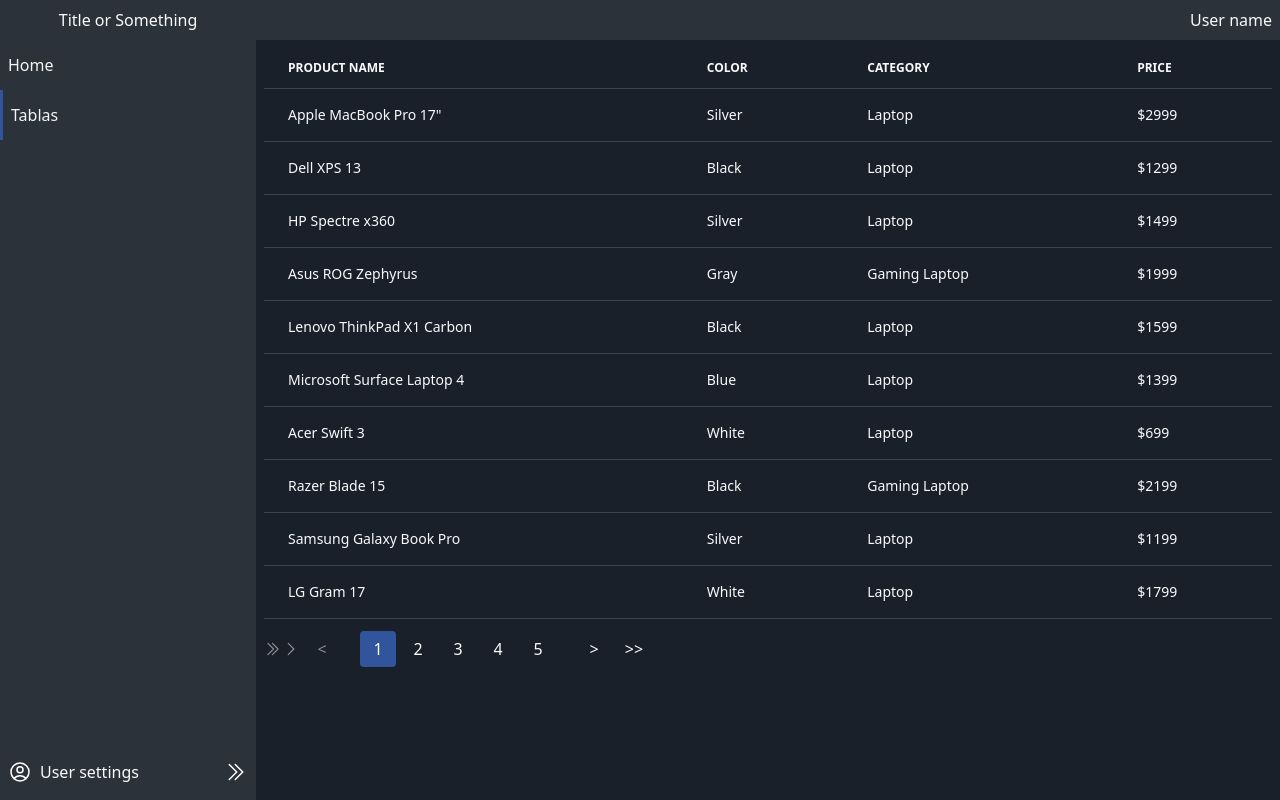
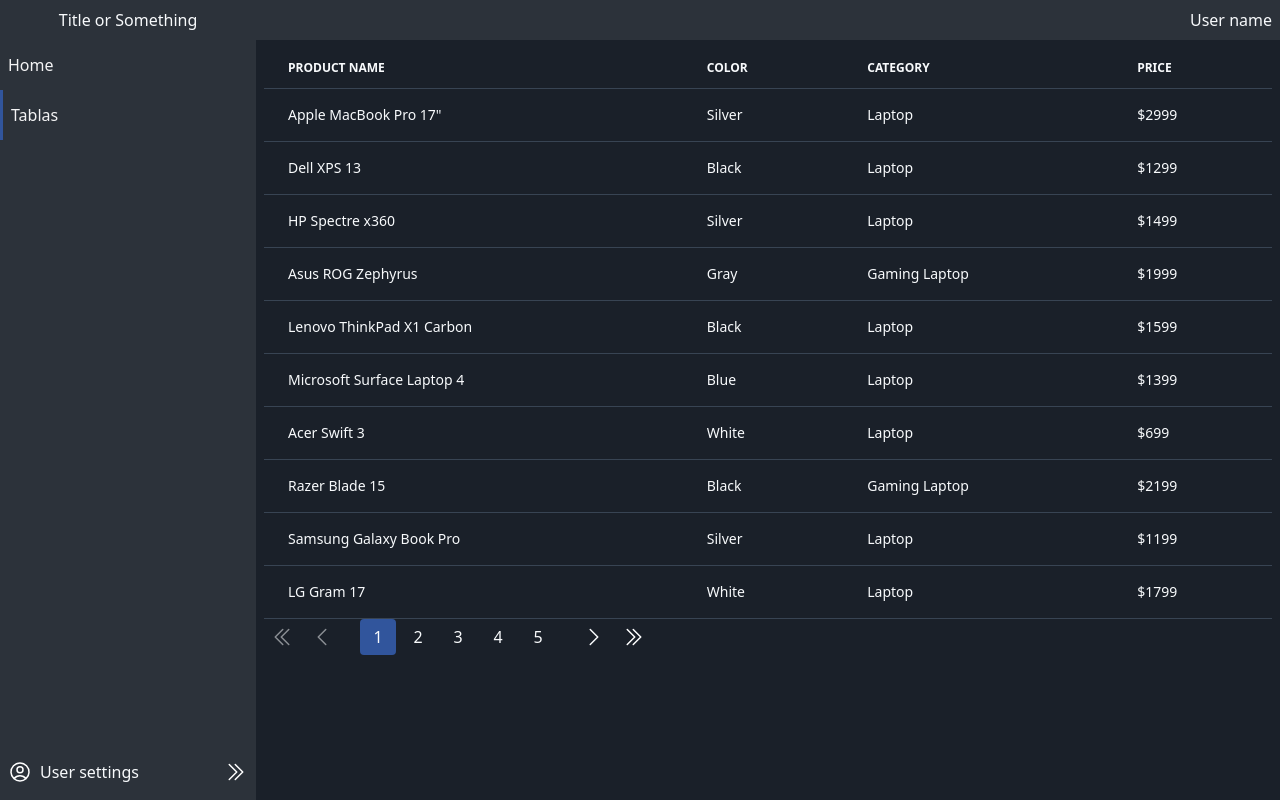
Before and after one commit to Chachacharli/template-vue-tailwind-2024, a Vue app: page /tables in a window 1280 px wide. Built offline with nearby package versions, Linux system fonts and the light colour scheme.

Commit message:
pagination base

```diff
--- a/src/assets/svg/ArrowLeftPagination.vue
+++ b/src/assets/svg/ArrowLeftPagination.vue
@@ -4,7 +4,7 @@
     fill="none"
     viewBox="0 0 24 24"
     stroke-width="1.5"
-    stroke="#fff"
+    stroke="currentColor"
     class="size-6"
   >
     <path stroke-linecap="round" stroke-linejoin="round" d="M15.75 19.5 8.25 12l7.5-7.5" />
--- a/src/assets/svg/ArrowRigthPagination.vue
+++ b/src/assets/svg/ArrowRigthPagination.vue
@@ -4,13 +4,9 @@
     fill="none"
     viewBox="0 0 24 24"
     stroke-width="1.5"
-    stroke="#fff"
+    stroke="currentColor"
     class="size-6"
   >
-    <path
-      stroke-linecap="round"
-      stroke-linejoin="round"
-      d="m5.25 4.5 7.5 7.5-7.5 7.5m6-15 7.5 7.5-7.5 7.5"
-    />
+    <path stroke-linecap="round" stroke-linejoin="round" d="m8.25 4.5 7.5 7.5-7.5 7.5" />
   </svg>
 </template>
--- a/src/assets/svg/DoubleArrowLeft.vue
+++ b/src/assets/svg/DoubleArrowLeft.vue
@@ -4,23 +4,13 @@
     fill="none"
     viewBox="0 0 24 24"
     stroke-width="1.5"
-    stroke="#fff"
+    stroke="currentColor"
     class="size-6"
   >
     <path
       stroke-linecap="round"
       stroke-linejoin="round"
-      d="m5.25 4.5 7.5 7.5-7.5 7.5m6-15 7.5 7.5-7.5 7.5"
+      d="m18.75 4.5-7.5 7.5 7.5 7.5m-6-15L5.25 12l7.5 7.5"
     />
   </svg>
-  <svg
-    xmlns="http://www.w3.org/2000/svg"
-    fill="none"
-    viewBox="0 0 24 24"
-    stroke-width="1.5"
-    stroke="#fff"
-    class="size-6"
-  >
-    <path stroke-linecap="round" stroke-linejoin="round" d="m8.25 4.5 7.5 7.5-7.5 7.5" />
-  </svg>
 </template>
--- a/src/components/table/PaginationRadix.vue
+++ b/src/components/table/PaginationRadix.vue
@@ -1,11 +1,11 @@
 <template>
-  <div class="my-3">
   <PaginationRoot
     @update:page="handlerPage"
-      :total="50"
+    :total="modelValue.totalPages"
     :sibling-count="1"
+    :items-per-page="1"
     show-edges
-      :default-page="1"
+    :default-page="modelValue.currentPage"
   >
     <PaginationList v-slot="{ items }" class="flex items-center gap-1 text-slate-50">
       <PaginationFirst
@@ -16,7 +16,7 @@
       <PaginationPrev
         class="w-9 h-9 flex items-center justify-center mr-4 disabled:opacity-50 focus-within:outline focus-within:outline-1 focus-within:outline-offset-1 rounded bg-transparent hover:bg-shark-800 active:bg-cello-800"
       >
-          <
+        <ArrowLeftPagination />
       </PaginationPrev>
       <template v-for="(page, index) in items">
         <PaginationListItem
@@ -41,19 +41,19 @@
       <PaginationNext
         class="w-9 h-9 flex items-center justify-center ml-4 disabled:opacity-50 focus-within:outline focus-within:outline-1 focus-within:outline-offset-1 rounded bg-transparent hover:bg-shark-800 active:bg-cello-800"
       >
-          >
+        <ArrowRigthPagination />
       </PaginationNext>
       <PaginationLast
         class="w-9 h-9 flex items-center justify-center disabled:opacity-50 focus-within:outline focus-within:outline-1 focus-within:outline-offset-1 rounded bg-transparent hover:bg-shark-800 active:bg-cello-800"
       >
-          >>
+        <DoubleArrowRigth />
       </PaginationLast>
     </PaginationList>
   </PaginationRoot>
-  </div>
 </template>
 
 <script setup lang="ts">
+import { defineProps, defineEmits } from 'vue'
 import {
   PaginationEllipsis,
   PaginationFirst,
@@ -66,8 +66,35 @@
 } from 'radix-vue'
 
 import DoubleArrowLeft from '@/assets/svg/DoubleArrowLeft.vue'
+import ArrowLeftPagination from '@/assets/svg/ArrowLeftPagination.vue'
+import ArrowRigthPagination from '@/assets/svg/ArrowRigthPagination.vue'
+import DoubleArrowRigth from '@/assets/svg/DoubleArrowRigth.vue'
 
-const handlerPage = (item: any) => {
-  console.log(item)
+// Define una interfaz para las props
+interface PaginationRadixObject {
+  totalPages: number
+  currentPage: number
+}
+
+// Define las props con sus tipos
+const props = withDefaults(defineProps<{ modelValue: PaginationRadixObject }>(), {
+  modelValue: () => ({
+    totalPages: 1,
+    currentPage: 1
+  })
+})
+
+// Define los eventos que emite el componente hijo
+const emit = defineEmits<{
+  (e: 'update:modelValue', value: PaginationRadixObject): void
+}>()
+
+const handlerPage = (page: number) => {
+  // Actualiza el objeto modelValue y emite el evento
+  const newModelValue: PaginationRadixObject = {
+    ...props.modelValue,
+    currentPage: page
+  }
+  emit('update:modelValue', newModelValue)
 }
 </script>
--- a/src/views/TablesView.vue
+++ b/src/views/TablesView.vue
@@ -2,17 +2,31 @@
   <div>
     <div>
       <TableLite :headers="Headers" :items="ItemsLaptops" />
-      <PaginationRadix />
+      <PaginationRadix v-model="pagination" />
     </div>
   </div>
 </template>
 
 <script setup lang="ts">
+import { ref } from 'vue'
+
 import TableLite from '@/components/table/TableLite.vue'
+import PaginationRadix from '@/components/table/PaginationRadix.vue'
 
 import type { Header } from '@/types/table'
 import { ItemsLaptops } from '@/data/mocks/tableMokcs'
-import PaginationRadix from '@/components/table/PaginationRadix.vue'
+
+// Define una interfaz para el estado de paginación
+interface PaginationRadixObject {
+  totalPages: number
+  currentPage: number
+}
+
+// Define una ref con el tipo de la interfaz
+const pagination = ref<PaginationRadixObject>({
+  totalPages: 5,
+  currentPage: 1
+})
 
 const Headers: Header[] = [
   {
```
Lines whose indentation alone changed are shown as unchanged.
